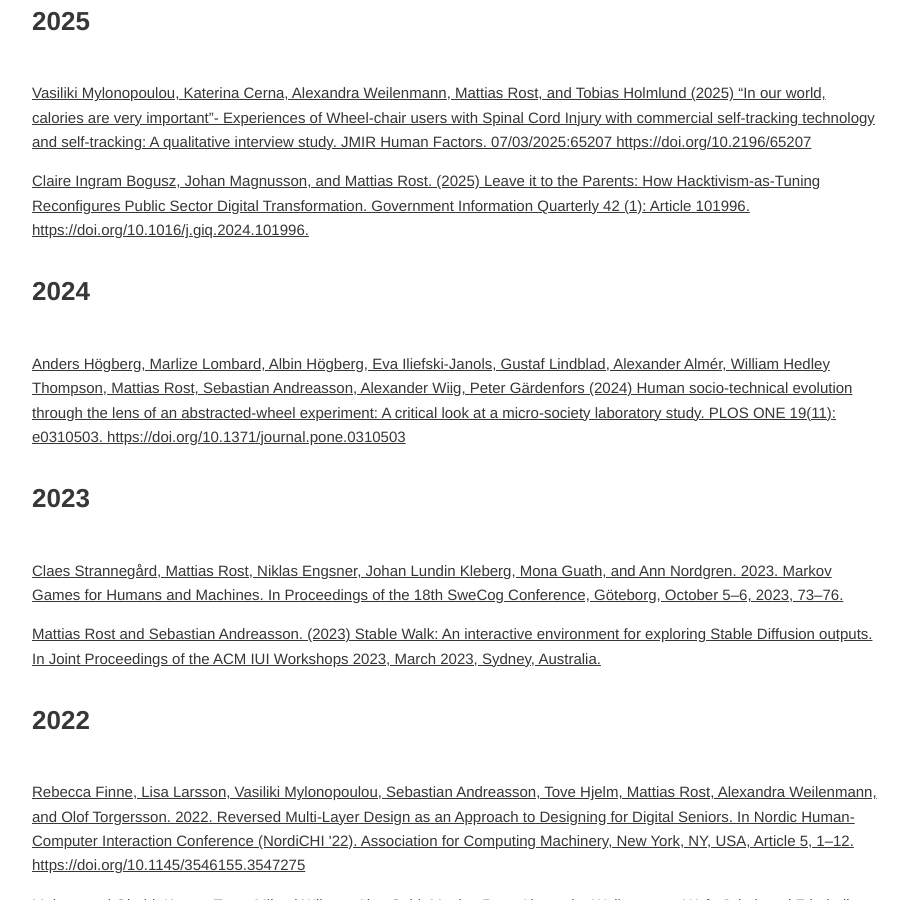
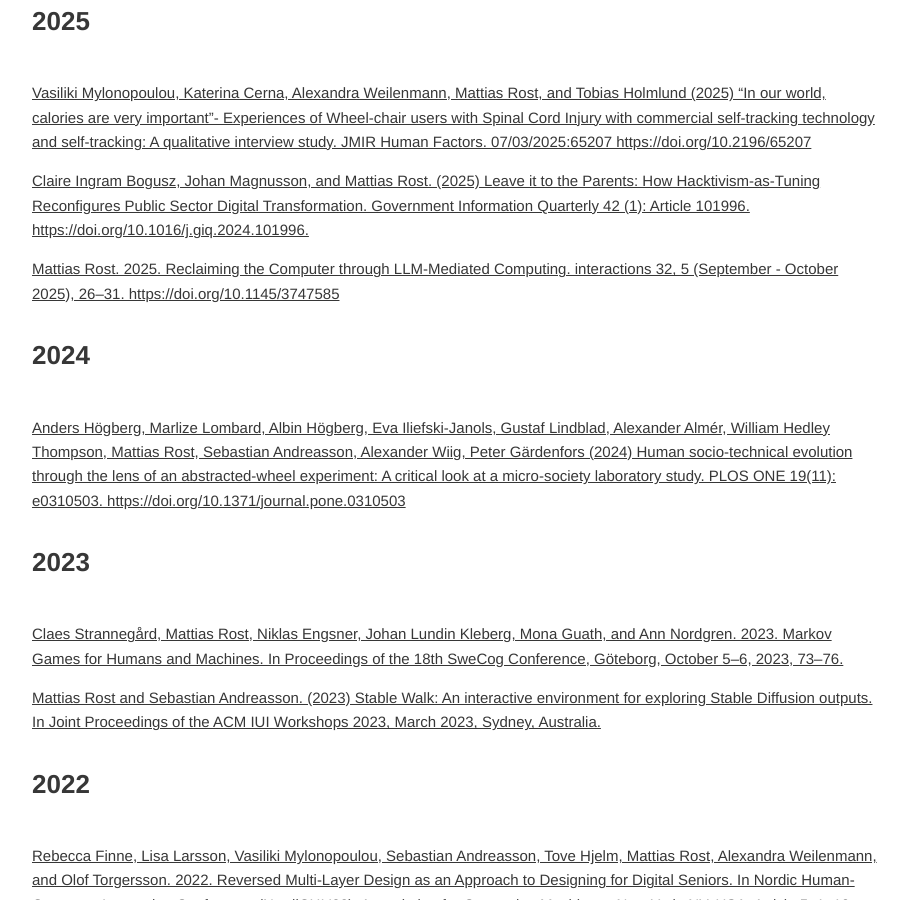
Before and after one commit to rrostt/rrostt.github.io, a Jekyll site: the page built from _pages/2011-09-24-publications.html, in a window 1280 px wide and 900 px high, scrolled down 706 px. Shown: the whole window, without its empty margins (184-1092 px from the left). Built offline with Jekyll 4.4.1, drawn with Linux system fonts in a browser that asks for light colours.

Commit message:
Add new publication: Reclaiming the Computer through LLM-Mediated Computing
Co-authored-by: rrostt <1921862+rrostt@users.noreply.github.com>

```diff
--- a/_pages/2011-09-24-publications.html
+++ b/_pages/2011-09-24-publications.html
@@ -36,6 +36,10 @@ permalink: "/publications/"
         Leave it to the Parents: How Hacktivism-as-Tuning Reconfigures Public Sector Digital Transformation.
         Government Information Quarterly 42 (1): Article 101996.
         https://doi.org/10.1016/j.giq.2024.101996.
+    </a></p>
+
+    <p><a href="https://doi.org/10.1145/3747585">
+        Mattias Rost. 2025. Reclaiming the Computer through LLM-Mediated Computing. interactions 32, 5 (September - October 2025), 26–31. https://doi.org/10.1145/3747585
     </a></p>
 
     <h1>2024</h1>
```
